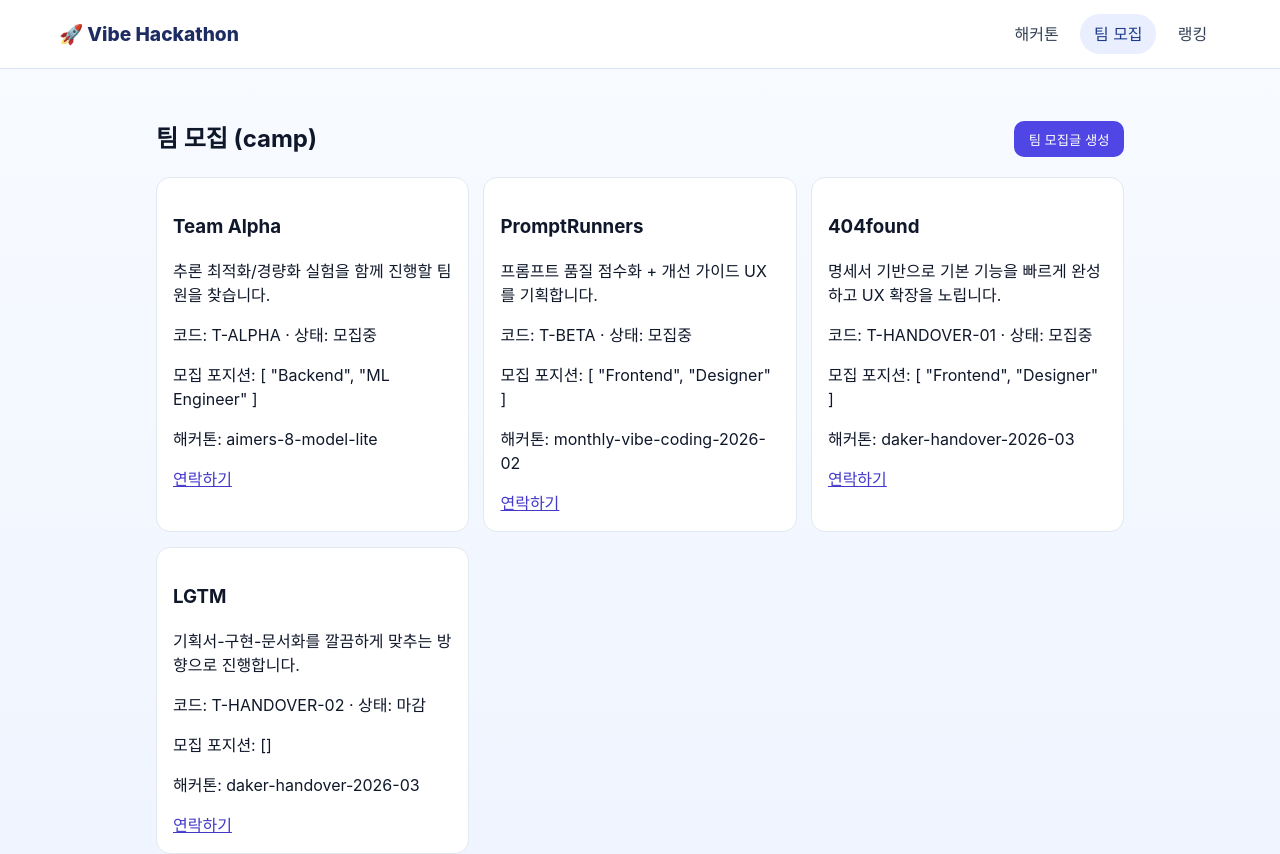
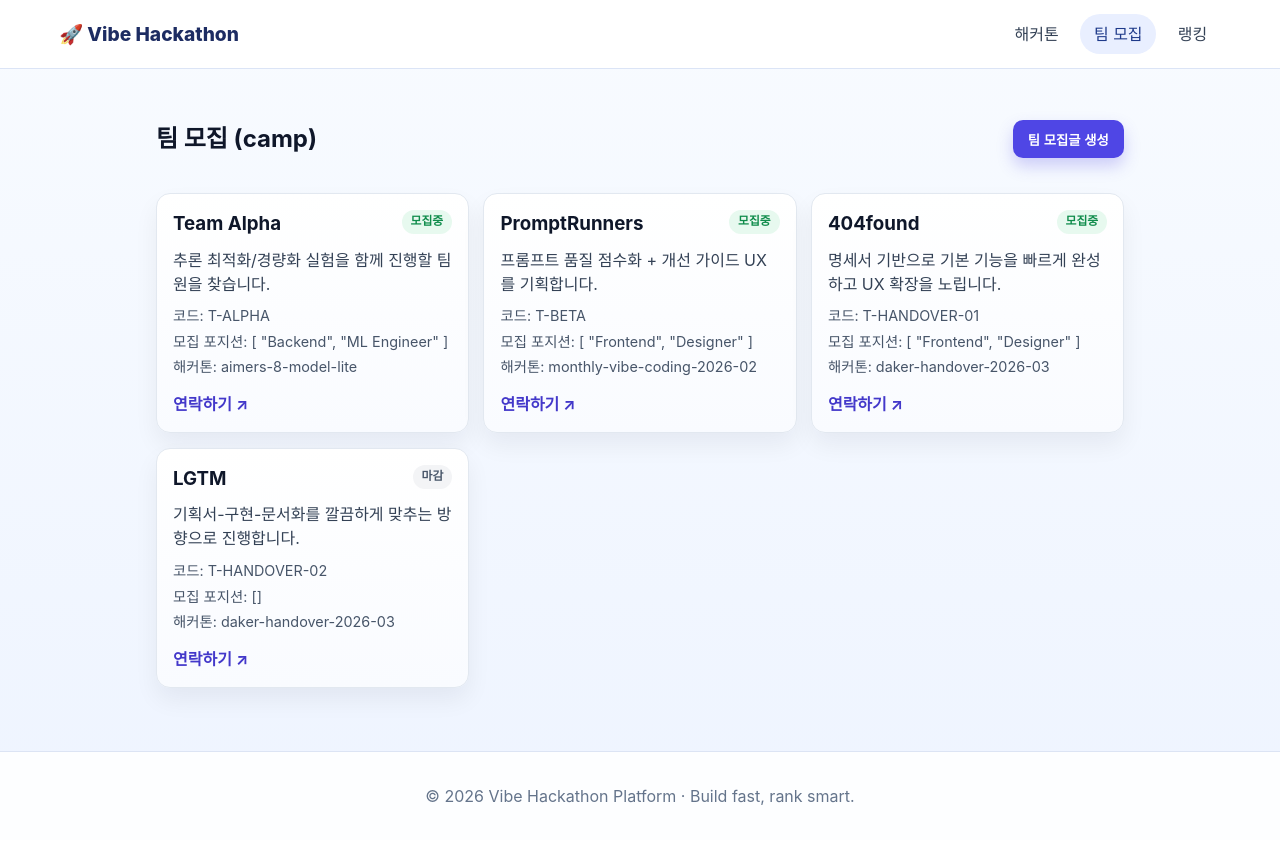
Before and after one commit to kangjung/hackathon-app, a Vue app: page /camp in a window 1280 px wide. Shown: the top 854 px of the page. Built offline with nearby package versions, Linux system fonts and the light colour scheme.

Commit message:
Improve card UI and status badge readability

```diff
--- a/src/components/HackathonCard.vue
+++ b/src/components/HackathonCard.vue
@@ -20,14 +20,14 @@ defineProps({
 </script>
 
 <style scoped>
-.card { background: #fff; border: 1px solid #e2e8f0; border-radius: 16px; padding: 1.2rem; text-decoration: none; color: #0f172a; display: block; transition: transform 0.18s ease; }
-.card:hover { transform: translateY(-3px); }
+.card { background: linear-gradient(180deg, #fff, #f8fbff); border: 1px solid #dbe4f3; border-radius: 16px; padding: 1.2rem; text-decoration: none; color: #0f172a; display: block; transition: transform 0.2s ease, box-shadow 0.2s ease, border-color 0.2s ease; box-shadow: 0 10px 24px rgba(15, 23, 42, 0.06); }
+.card:hover { transform: translateY(-4px); box-shadow: 0 16px 28px rgba(37, 99, 235, 0.14); border-color: #c7d8f6; }
 .top-row { display: flex; justify-content: space-between; align-items: start; gap: 1rem; }
-h3 { margin: 0; }
-.summary { color: #475569; }
-.badge { border-radius: 999px; padding: 0.2rem 0.7rem; font-size: 0.8rem; }
+h3 { margin: 0; font-size: 1.03rem; line-height: 1.35; }
+.summary { color: #475569; margin: 0.7rem 0 0.9rem; min-height: 3em; }
+.badge { border-radius: 999px; padding: 0.25rem 0.7rem; font-size: 0.8rem; font-weight: 700; white-space: nowrap; flex-shrink: 0; }
 .badge.ongoing { background: #e8faef; color: #0f8c4b; }
 .badge.upcoming { background: #eaf0ff; color: #2c55d8; }
-.badge.closed { background: #f1f5f9; color: #475569; }
-ul { padding: 0; list-style: none; margin: 1rem 0 0; display: grid; gap: 0.3rem; color: #334155; }
+.badge.closed { background: #fee2e2; color: #b91c1c; border: 1px solid #fecaca; }
+ul { padding: 0; list-style: none; margin: 0; display: grid; gap: 0.35rem; color: #334155; font-size: 0.94rem; }
 </style>
--- a/src/views/Home.vue
+++ b/src/views/Home.vue
@@ -6,16 +6,19 @@
       <p class="lead">문서 기준 흐름에 맞춰 목록, 팀 모집, 제출, 리더보드까지 바로 이동할 수 있습니다.</p>
       <div class="cards">
         <router-link to="/hackathons" class="entry">
+          <p class="entry-kicker">DISCOVER</p>
           <strong>해커톤 보러가기</strong>
-          <span>/hackathons</span>
+          <span>일정/상태/태그 필터로 빠르게 탐색</span>
         </router-link>
         <router-link to="/camp" class="entry">
+          <p class="entry-kicker">TEAM UP</p>
           <strong>팀 찾기</strong>
-          <span>/camp</span>
+          <span>필요 포지션과 소개를 보고 바로 컨택</span>
         </router-link>
         <router-link to="/rankings" class="entry">
+          <p class="entry-kicker">RANKING</p>
           <strong>랭킹 보기</strong>
-          <span>/rankings</span>
+          <span>실시간 점수와 상위 팀 현황 확인</span>
         </router-link>
       </div>
     </div>
@@ -28,8 +31,25 @@
 .eyebrow { margin: 0; font-size: 0.75rem; letter-spacing: 0.12em; color: #4f46e5; font-weight: 700; }
 h1 { margin: 0.8rem 0; line-height: 1.2; font-size: clamp(1.6rem, 4vw, 2.4rem); color: #0f172a; }
 .lead { color: #475569; margin-bottom: 1.5rem; }
-.cards { display: grid; grid-template-columns: repeat(3, minmax(0, 1fr)); gap: 0.9rem; }
-.entry { display: grid; gap: 0.4rem; background: #fff; border: 1px solid #dce6fb; border-radius: 16px; padding: 1.1rem; text-decoration: none; color: #0f172a; }
-.entry span { color: #64748b; font-size: 0.92rem; }
+.cards { display: grid; grid-template-columns: repeat(3, minmax(0, 1fr)); gap: 1rem; }
+.entry {
+  display: grid;
+  gap: 0.45rem;
+  background: linear-gradient(180deg, #ffffff 0%, #f8faff 100%);
+  border: 1px solid #dce6fb;
+  border-radius: 16px;
+  padding: 1.15rem;
+  text-decoration: none;
+  color: #0f172a;
+  box-shadow: 0 10px 22px rgba(15, 23, 42, 0.06);
+  transition: transform 0.2s ease, box-shadow 0.2s ease, border-color 0.2s ease;
+}
+.entry:hover {
+  transform: translateY(-4px);
+  box-shadow: 0 16px 28px rgba(79, 70, 229, 0.16);
+  border-color: #becdf7;
+}
+.entry-kicker { margin: 0; color: #4f46e5; font-size: 0.75rem; letter-spacing: 0.08em; font-weight: 800; }
+.entry span { color: #475569; font-size: 0.9rem; }
 @media (max-width: 768px) { .cards { grid-template-columns: 1fr; } }
 </style>
--- a/src/views/Teams.vue
+++ b/src/views/Teams.vue
@@ -42,13 +42,16 @@
       </article>
 
       <div class="list" v-if="filteredTeams.length">
-        <article v-for="team in filteredTeams" :key="team.code">
-          <h3>{{ team.name }}</h3>
-          <p>{{ team.intro }}</p>
-          <p>코드: {{ team.code }} · 상태: {{ team.isOpen ? '모집중' : '마감' }}</p>
-          <p>모집 포지션: {{ team.lookingFor || '-' }}</p>
-          <p v-if="team.hackathonSlug">해커톤: {{ team.hackathonSlug }}</p>
-          <a v-if="team.contact" :href="team.contact" target="_blank" rel="noreferrer">연락하기</a>
+        <article v-for="team in filteredTeams" :key="team.code" class="team-card">
+          <div class="team-card-head">
+            <h3>{{ team.name }}</h3>
+            <span class="status-chip" :class="team.isOpen ? 'open' : 'closed'">{{ team.isOpen ? '모집중' : '마감' }}</span>
+          </div>
+          <p class="intro">{{ team.intro }}</p>
+          <p class="meta">코드: {{ team.code }}</p>
+          <p class="meta">모집 포지션: {{ team.lookingFor || '-' }}</p>
+          <p class="meta" v-if="team.hackathonSlug">해커톤: {{ team.hackathonSlug }}</p>
+          <a v-if="team.contact" :href="team.contact" target="_blank" rel="noreferrer" class="contact-link">연락하기 ↗</a>
         </article>
       </div>
       <StatusState v-else type="empty" message="조건에 맞는 팀이 없습니다." />
@@ -103,12 +106,19 @@ const createTeam = () => {
 
 <style scoped>
 .teams { max-width: 1000px; margin: 2rem auto; padding: 0 1rem; }
-.head { display: flex; justify-content: space-between; align-items: center; }
-button { border: none; border-radius: 10px; background: #4f46e5; color: #fff; padding: 0.55rem 0.9rem; cursor: pointer; }
+.head { display: flex; justify-content: space-between; align-items: center; margin-bottom: 1rem; }
+button { border: none; border-radius: 10px; background: #4f46e5; color: #fff; padding: 0.6rem 0.95rem; cursor: pointer; font-weight: 700; box-shadow: 0 8px 16px rgba(79, 70, 229, 0.25); }
 .form { margin: 1rem 0; background: #fff; border: 1px solid #e2e8f0; padding: 1rem; border-radius: 14px; display: grid; gap: 0.6rem; }
 input, select { border: 1px solid #d0d8e6; border-radius: 10px; padding: 0.6rem; background: #fff; color: #0f172a; }
-.detail-card { background: #eef2ff; border: 1px solid #d9e2ff; border-radius: 14px; padding: 1rem; margin-bottom: 1rem; }
+.detail-card { background: #eef2ff; border: 1px solid #d9e2ff; border-radius: 14px; padding: 1rem; margin-bottom: 1rem; box-shadow: 0 12px 28px rgba(59, 130, 246, 0.13); }
 .list { display: grid; grid-template-columns: repeat(auto-fill, minmax(260px, 1fr)); gap: 0.9rem; }
-.list article { background: #fff; border: 1px solid #e2e8f0; border-radius: 14px; padding: 1rem; }
-a { color: #4338ca; }
+.team-card { background: linear-gradient(180deg, #fff, #f9fbff); border: 1px solid #e2e8f0; border-radius: 14px; padding: 1rem; box-shadow: 0 12px 24px rgba(15, 23, 42, 0.06); }
+.team-card-head { display: flex; justify-content: space-between; align-items: flex-start; gap: 0.6rem; }
+.team-card h3 { margin: 0; }
+.status-chip { border-radius: 999px; padding: 0.2rem 0.55rem; font-size: 0.74rem; font-weight: 700; white-space: nowrap; }
+.status-chip.open { background: #e7f9ef; color: #0f8c4b; }
+.status-chip.closed { background: #f3f4f6; color: #475569; }
+.intro { color: #334155; margin: 0.6rem 0; min-height: 2.8em; }
+.meta { color: #475569; font-size: 0.9rem; margin: 0.25rem 0; }
+.contact-link { display: inline-block; margin-top: 0.65rem; color: #4338ca; font-weight: 700; text-decoration: none; }
 </style>
```
